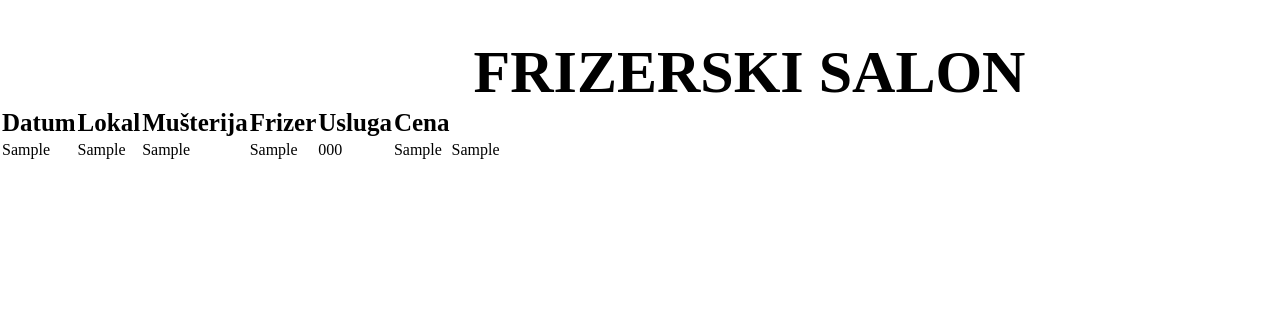
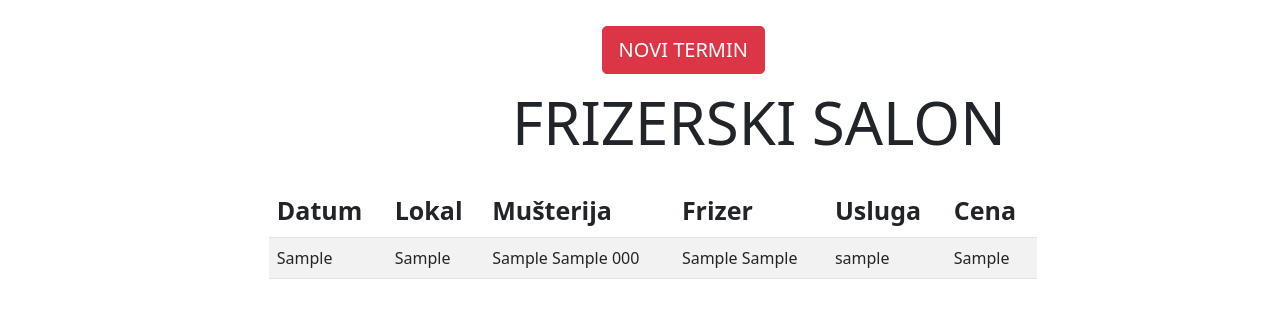
Before and after one commit to jovanasimicc/PHP-domaci-zadatak, a PHP site: page / in a window 1280 px wide. Shown: the top 318 px of the page. Run offline with PHP 8.4, Linux system fonts and the light colour scheme; tables that the repository leaves empty or names only in its code hold one stand-in row (values such as "Sample post").

Commit message:
Polja za unos novog termina na ADD-TERMIN.php

```diff
--- a/DB/getAllTermin.php
+++ b/DB/getAllTermin.php
@@ -1,4 +1,4 @@
-<table>
+<table class="table table-hover table-striped">
 
     <thead>
         <tr>
@@ -16,8 +16,9 @@
         <?php
         include 'dbConnection.php';
 
-        $SQL = "SELECT termin.id as tid, termin.datum as tdat, termin.lokal as tlok, musterija.ime as mime, musterija.prezime as mprez,
-        musterija.broj_telefona as mbrtel, frizer.ime as fime, frizer.prezime as fprez FROM termin
+        $SQL = "SELECT termin.id as tid, termin.datum as tdat, termin.lokal as tlok, termin.usluga as tusl, termin.cena as tcena,
+        musterija.ime as mime, musterija.prezime as mprez, musterija.broj_telefona as mbrtel,
+        frizer.ime as fime, frizer.prezime as fprez FROM termin
         INNER JOIN musterija ON termin.musterija_id = musterija.id
         INNER JOIN frizer ON termin.frizer_id = frizer.id ORDER BY tid";
 
@@ -34,26 +35,21 @@
                     <?php echo $ter['tlok'];  ?>
                 </td>
                 <td>
-                    <?php echo $ter['mime'];  ?>
+                    <?php echo $ter['mime'] . " " . $ter['mprez'] . " " . $ter['mbrtel']; ?>
                 </td>
                 <td>
-                    <?php echo $ter['mprez'];  ?>
+                    <?php echo $ter['fime'] . " " . $ter['fprez'];  ?>
                 </td>
                 <td>
-                    <?php echo $ter['mbrtel'];  ?>
+                    <?php echo $ter['tusl'];  ?>
                 </td>
                 <td>
-                    <?php echo $ter['fime'];  ?>
+                    <?php echo $ter['tcena'];  ?>
                 </td>
-                <td>
-                    <?php echo $ter['fprez'];  ?>
-                </td>
-
             </tr>
-        <?php } ?>
-
+        <?php
+        }
+        ?>
 
     </tbody>
-
-
 </table>
--- a/index.css
+++ b/index.css
@@ -4,11 +4,34 @@
 }
 
 h1 {
-    margin-left: 37%;
-    margin-top: 3%;
+    margin-left: 40%;
     font-size: 60px;
 }
 
 th {
     font-size: 25px;
 }
+
+.table {
+    width: 60%;
+    margin-left: 21%;
+    margin-top: 2%;
+}
+
+#n-termin-btn {
+    margin-top: 2%;
+    margin-left: 47%;
+    margin-bottom: 1%;
+}
+
+.add-termin-div {
+    margin-top: 2%;
+    margin-left: 10%;
+    width: 80%;
+    display: flex;
+}
+
+.form-control,
+.form-select {
+    margin-right: 1%;
+}
--- a/index.php
+++ b/index.php
@@ -5,12 +5,17 @@
     <meta charset="UTF-8">
     <meta http-equiv="X-UA-Compatible" content="IE=edge">
     <meta name="viewport" content="width=device-width, initial-scale=1.0">
+    <link href="https://cdn.jsdelivr.net/npm/bootstrap@5.0.2/dist/css/bootstrap.min.css" rel="stylesheet" integrity="sha384-EVSTQN3/azprG1Anm3QDgpJLIm9Nao0Yz1ztcQTwFspd3yD65VohhpuuCOmLASjC" crossorigin="anonymous">
     <link rel="stylesheet" href="index.css">
     <title>PHP domaći zadatak</title>
 </head>
 
 <body>
     <div class="body-index-div">
+
+        <a href="add-termin.php">
+            <button class="btn btn-danger btn-lg" id="n-termin-btn">NOVI TERMIN</button>
+        </a>
 
         <h1>FRIZERSKI SALON</h1>
 
```
Also changed, not shown: add-termin.php (added, +67 -0 lines).
